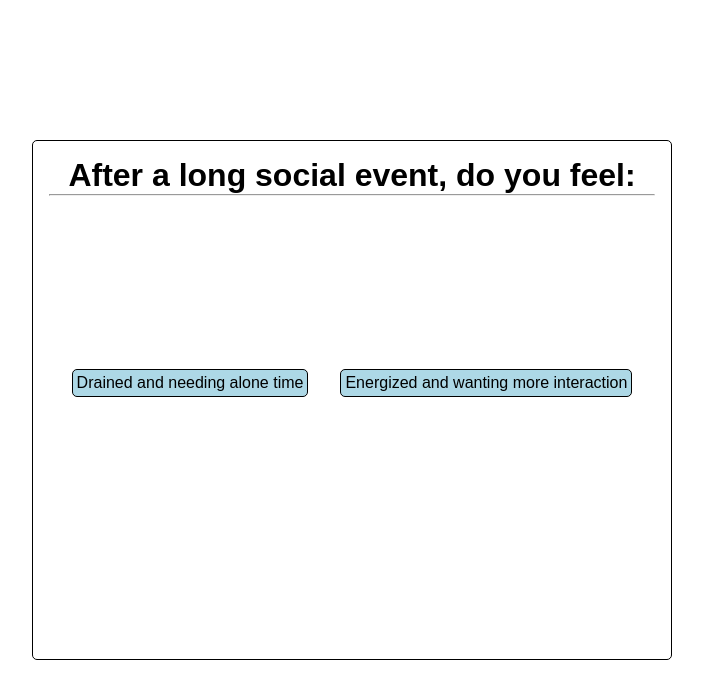
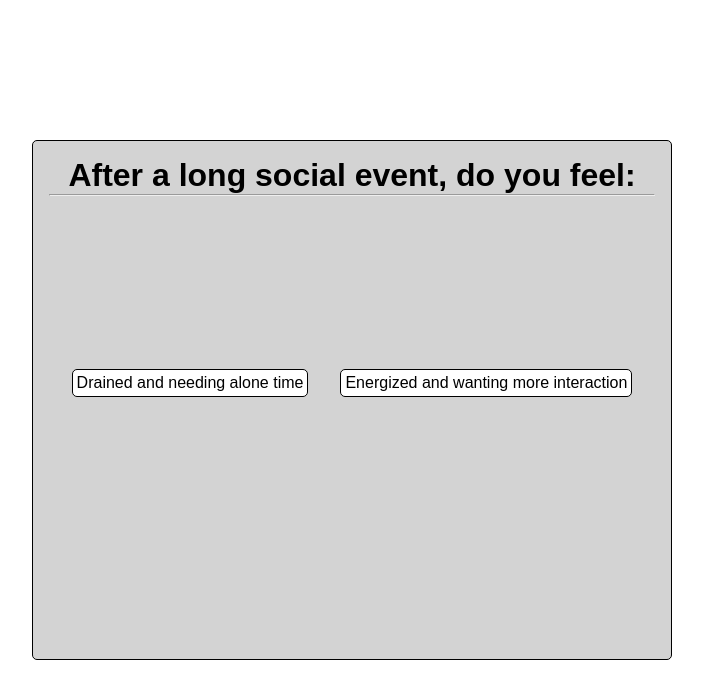
Before and after one commit to JMSONNE/Personality-test, a React (Vite) app: page / in a window 1280 px wide. Shown: the top 698 px of the page, without its empty margins (288-991 px from the left). Built offline with nearby package versions, Linux system fonts and the light colour scheme.

Commit message:
changed styling

```diff
--- a/src/index.css
+++ b/src/index.css
@@ -14,6 +14,7 @@
   height: 65vh;
   border: 1px solid black;
   border-radius: 5px;
+  background-color: rgb(211, 211, 211);
 }
 .title {
   padding: 1rem;
@@ -37,6 +38,7 @@
   padding: 1rem;
   border: 1px solid black;
   border-radius: 5px;
+  background-color: white;
 }
 .button {
   border: 1px solid black;
@@ -44,7 +46,7 @@
   cursor: pointer;
   padding: 4px;
   margin: 1rem;
-  background-color: lightblue;
+  background-color: rgb(255, 255, 255);
   text-align: center;
 }
 .result-box {
```
